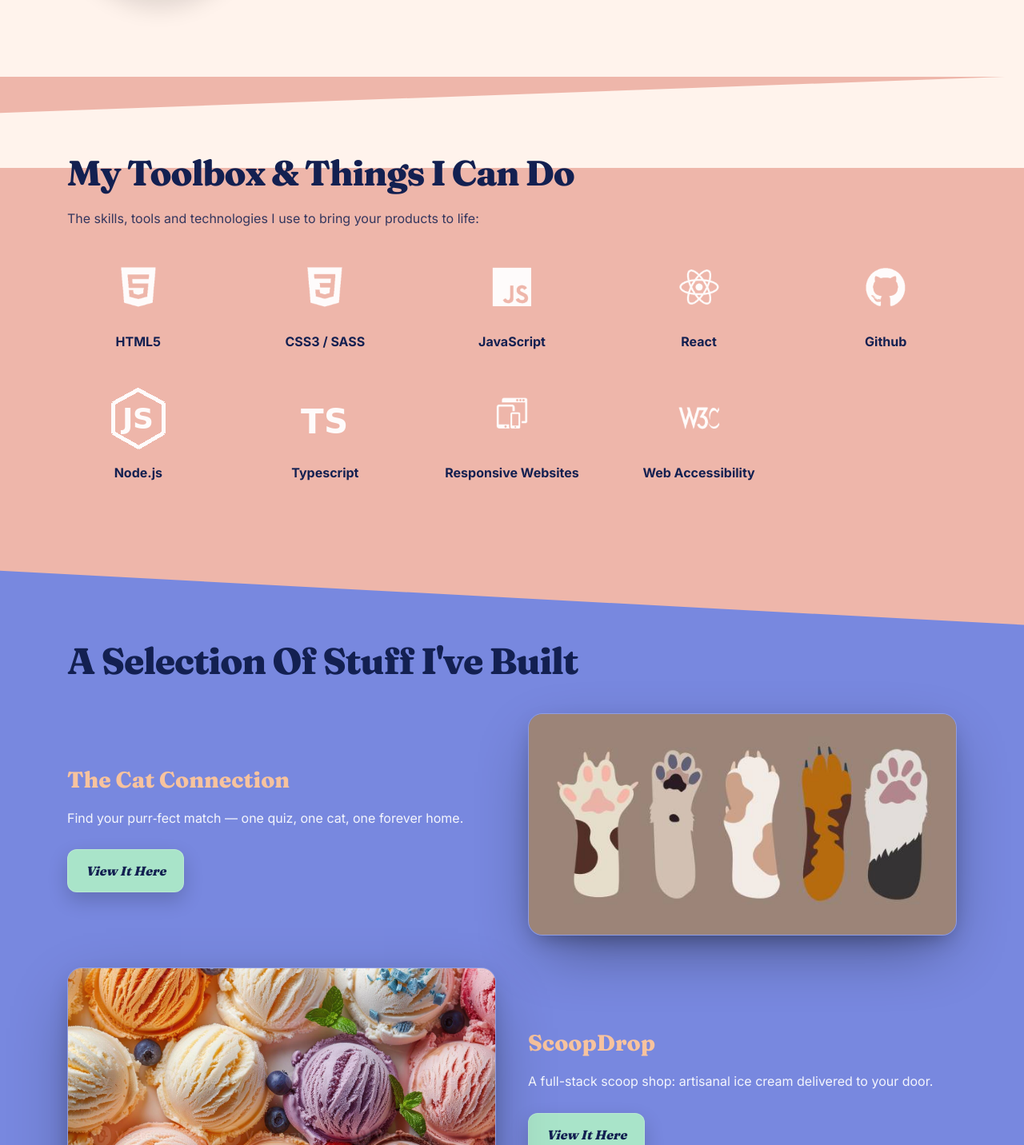
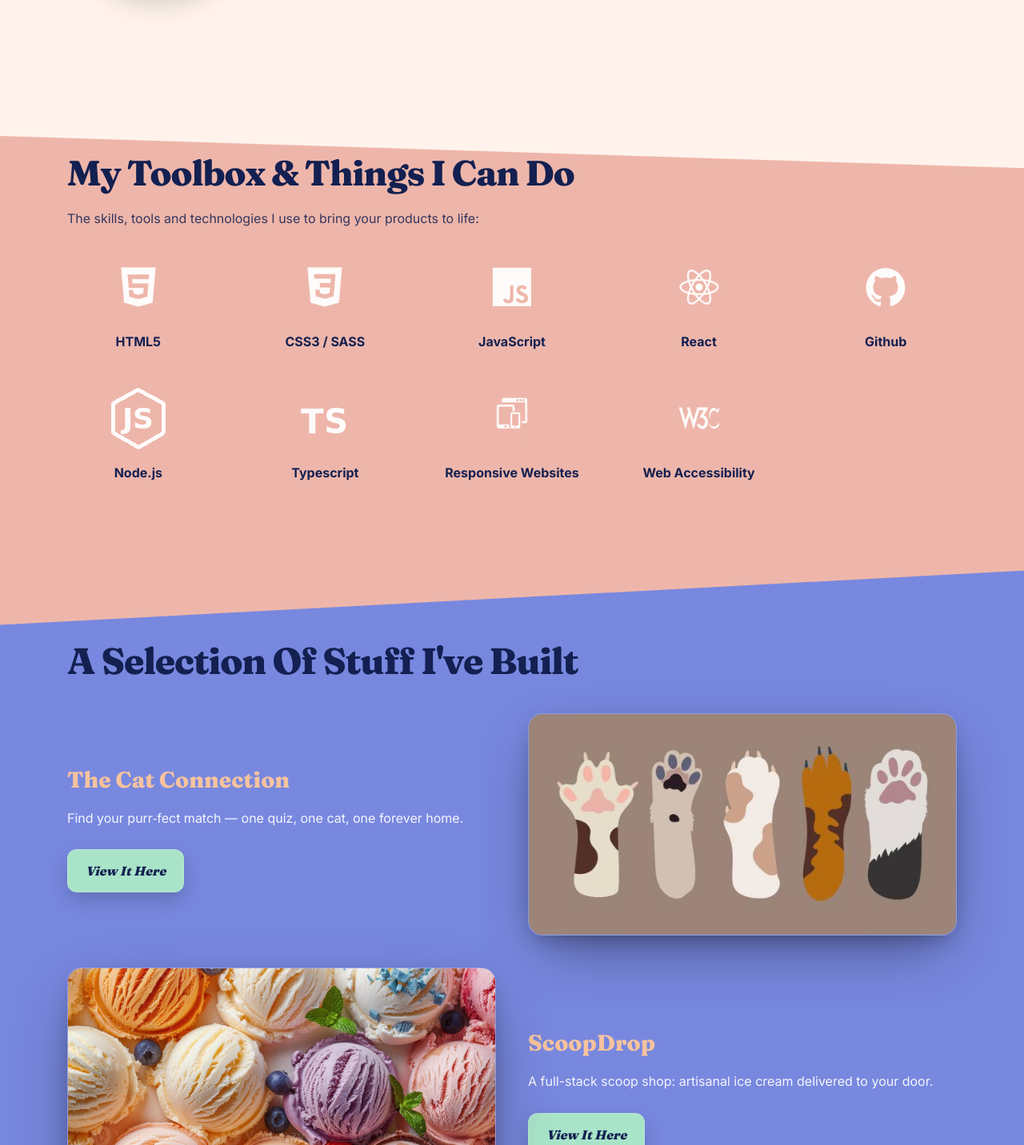
Before and after one commit to yidanxu92/mywebsite, a Next.js app: page / in a window 1280 px wide. Shown: the part 1058-2490 px from the top of the page at 80% size. Built offline with nearby package versions, Linux system fonts and the light colour scheme.

Commit message:
Fix CSS clip-path syntax and remove duplicate styles

```diff
--- a/src/app/globals.css
+++ b/src/app/globals.css
@@ -236,20 +236,6 @@ img.rounded-img { @apply rounded-full border border-blue-200/50 dark:border-blue
     /* 区块背景：桃粉 + 顶部斜切（从奶油色过来） */
     .section-skills{
       position: relative;
-      background: #eeb6aa;
-      padding-block: clamp(64px, 8vw, 96px);
-    }
-    .section-skills::before{
-      content:"";
-      position:absolute; left:0; right:0; top:-10vw;
-      height:12vw; background: #fff3ec;
-      /* 右高左低的斜切 */
-      clip-path: polygon(0 40%, 100% 0, 100% 100%, 0 100%);
-    }
-
-    @layer components {
-      .section-skills{
-        position: relative;
       overflow: hidden;                          /* 确保装饰不溢出 */
       background: #eeb6aa;
       padding-block: clamp(64px, 8vw, 96px);
@@ -266,11 +252,8 @@ img.rounded-img { @apply rounded-full border border-blue-200/50 dark:border-blue
       height: clamp(70px, 9vw, 160px);
       background: #fff3ec;
       /* 右高左低的斜切 */
-        clip-path: polygon(0 65%, 100% 100, 100% 0, 0 0);
+      clip-path: polygon(0 65%, 100% 100%, 100% 0, 0 0);
       z-index: 0;
-      }
-
-
     }
 
 
@@ -359,7 +342,7 @@ img.rounded-img { @apply rounded-full border border-blue-200/50 dark:border-blue
           height: clamp(90px, 10vw, 160px);
           background: #eeb6aa;
           /* 从左到右上扬的斜切（像参考图那样切进来） */
-          clip-path: polygon(0 0, 100% 0, 100% 65%, 0 12%);
+          clip-path: polygon(0 65%, 100% 12%, 100% 0, 0 0);
           z-index: 0;
         }
 
```
Lines whose indentation alone changed are shown as unchanged.
